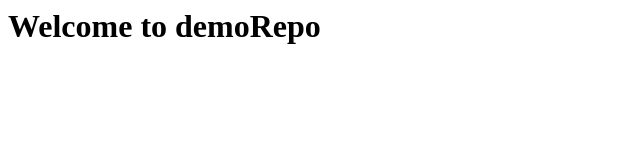
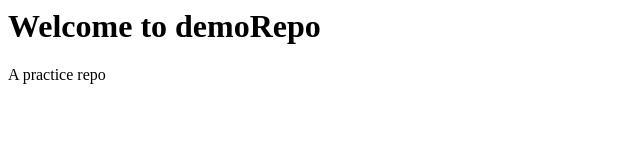
Before and after one commit to PacoRosso/demoRepo, a plain HTML site: page index.html in a window 1280 px wide. Shown: the full height of the page, 0-640 px from the left. Drawn offline with Linux system fonts and the light colour scheme.

Commit message:
added paragraph

```diff
--- a/index.html
+++ b/index.html
@@ -7,6 +7,7 @@
 	<body>
 
 		<h1>Welcome to demoRepo</h1>
+		<p>A practice repo</p>
 
 	</body>
 
```
